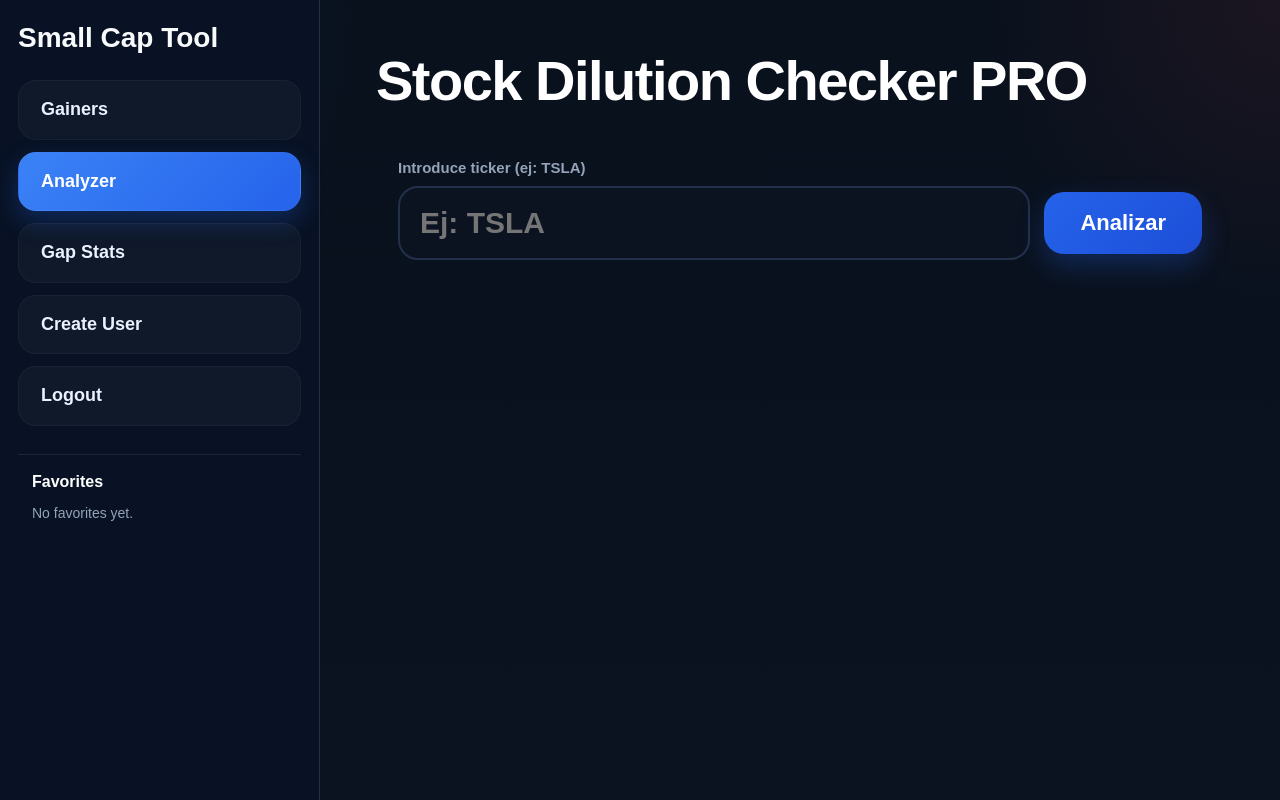
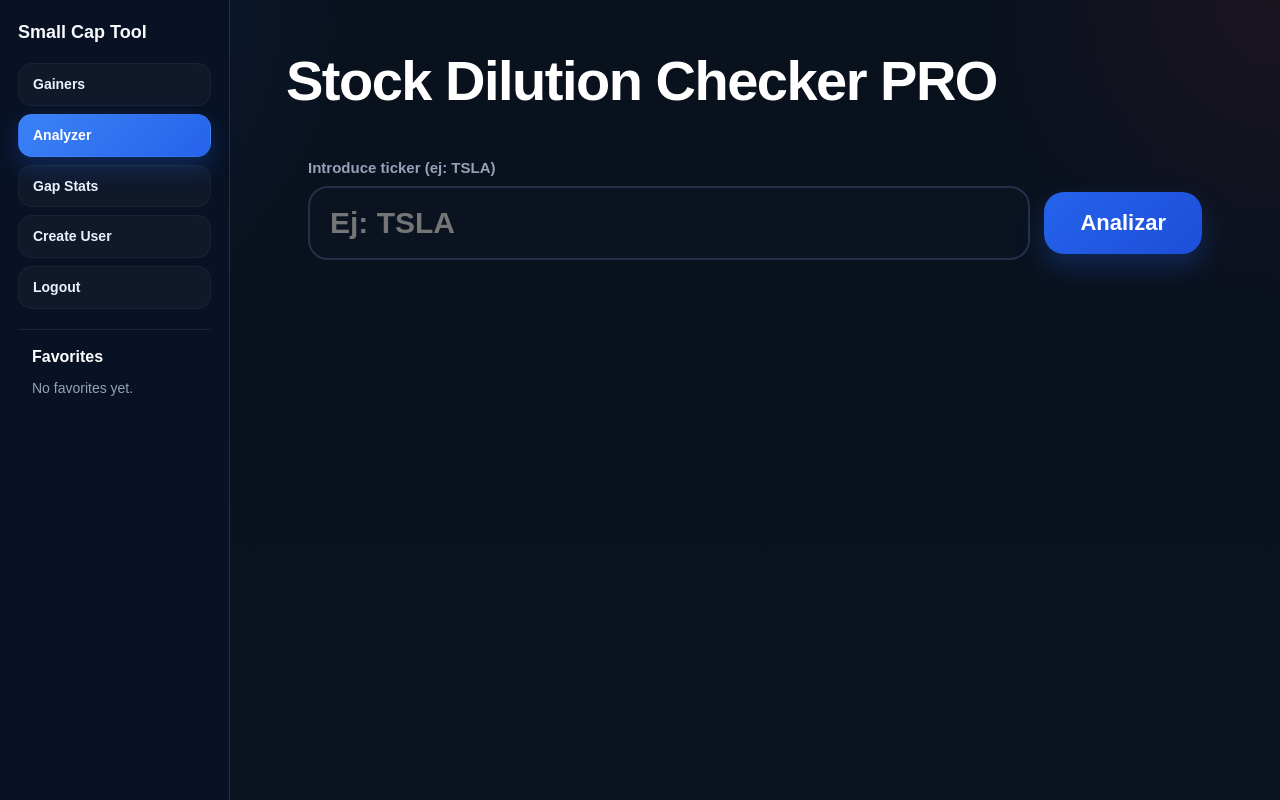
Before and after one commit to abuelodody/stock-dilution-checker, a Flask app: page / in a window 1280 px wide. Run offline with Flask 3, Linux system fonts and the light colour scheme; a user stored in the database is signed in; parts of the project's set-up code (start-up, migrations or seed data) failed here and were passed over; some libraries are stand-ins or nearby versions.

Commit message:
Update style.css

```diff
--- a/static/style.css
+++ b/static/style.css
@@ -48,8 +48,8 @@ body {
 }
 
 .main-sidebar {
-    width: 320px;
-    min-width: 320px;
+    width: 230px;
+    min-width: 230px;
     background: #081224;
     border-right: 1px solid #243041;
     padding: 22px 18px;
@@ -58,17 +58,17 @@ body {
 }
 
 .main-sidebar-title {
-    font-size: 28px;
+    font-size: 18px;
     font-weight: 800;
     color: #f8fafc;
-    margin-bottom: 26px;
+    margin-bottom: 20px;
 }
 
 .main-nav {
     display: flex;
     flex-direction: column;
-    gap: 12px;
-    margin-bottom: 28px;
+    gap: 8px;
+    margin-bottom: 18px;
 }
 
 .main-nav-link {
@@ -77,9 +77,9 @@ body {
     color: #eaf1ff;
     background: rgba(255,255,255,0.03);
     border: 1px solid rgba(255,255,255,0.04);
-    padding: 18px 22px;
-    border-radius: 18px;
-    font-size: 18px;
+    padding: 12px 14px;
+    border-radius: 14px;
+    font-size: 14px;
     font-weight: 700;
     line-height: 1.2;
     transition: 0.18s ease;
```
Also changed, not shown: other parts of static/style.css (+22 -23 lines).
